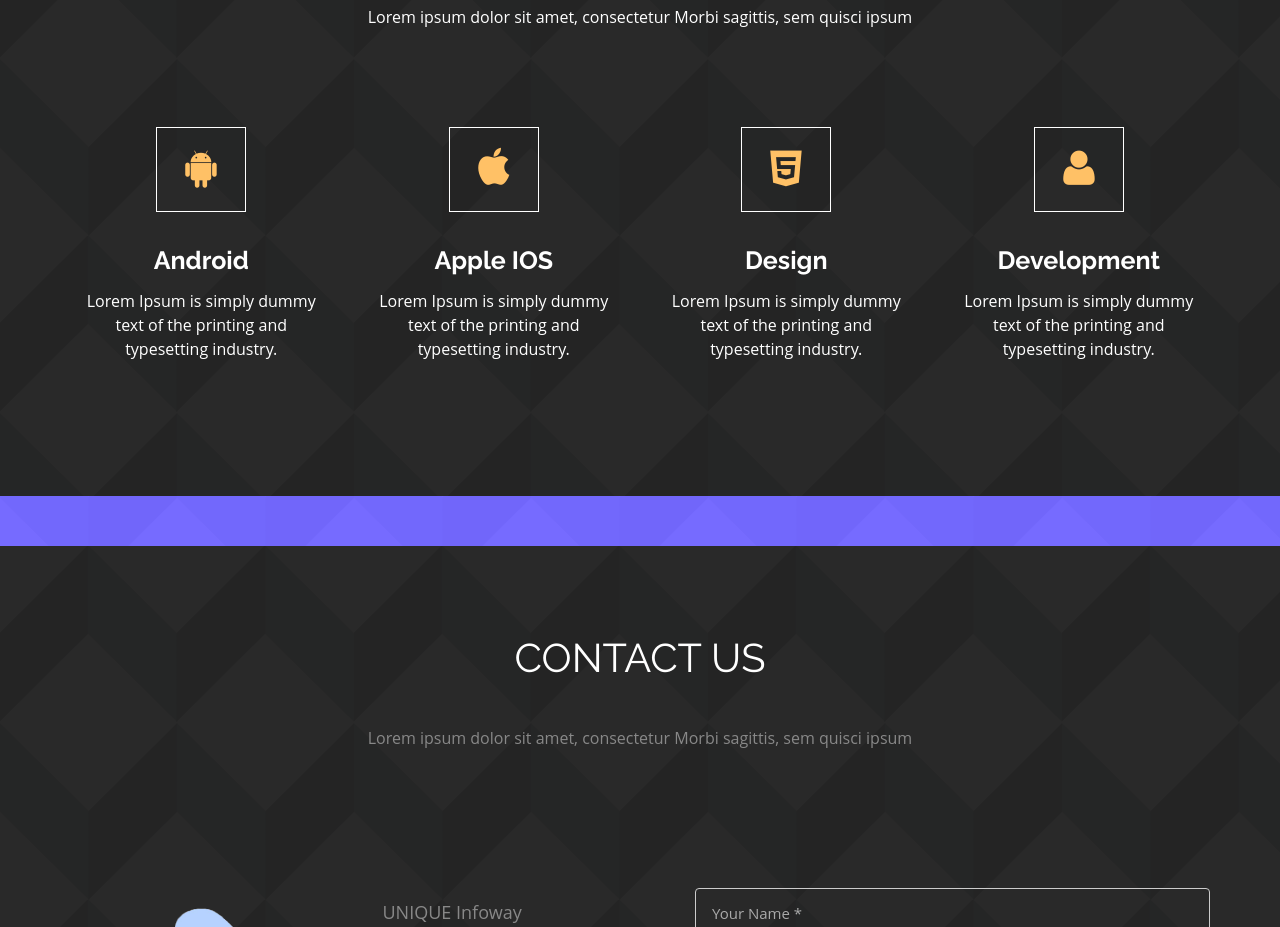
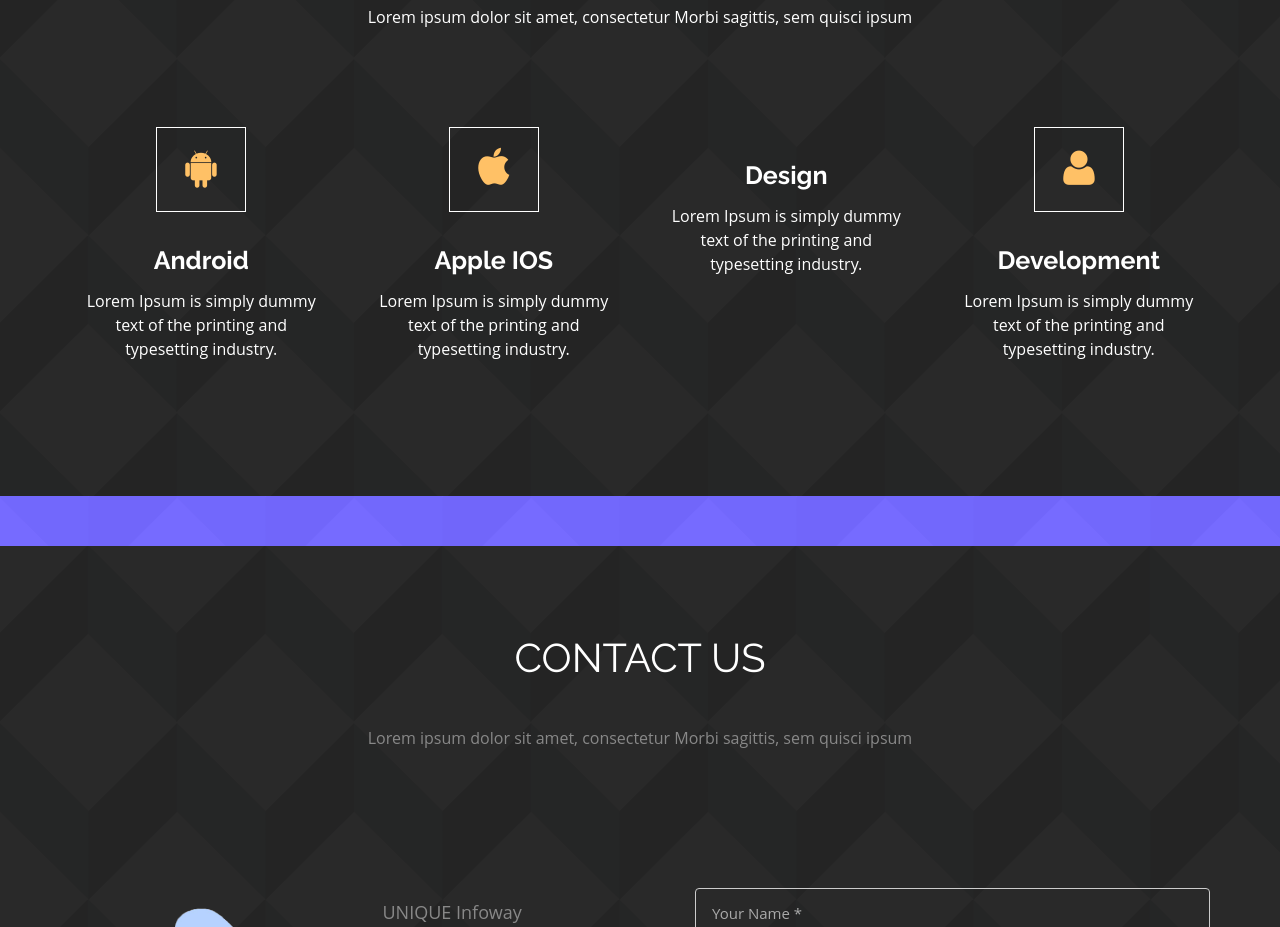
Before and after one commit to gajindubandara/G2-Site, a website: page index.html in a window 1280 px wide. Shown: the part 2600-3527 px from the top of the page. Drawn offline with Linux system fonts and the light colour scheme.

Commit message:
test commit

```diff
--- a/index.html
+++ b/index.html
@@ -192,8 +192,7 @@
                     </div>
                 </div>
                 <div class="col-md-3">
-                    <div class="service_icon icon3  delay-03s animated wow zoomIn"><span><i
-                            class="fa fa-html5"></i></span></div>
+
                     <div class="service_block">
 
                         <h3 class="animated fadeInUp wow">Design</h3>
```
